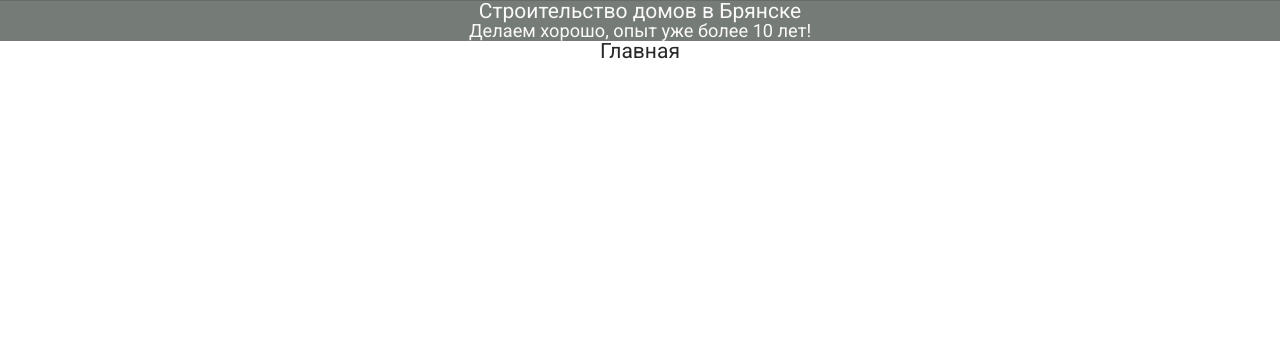
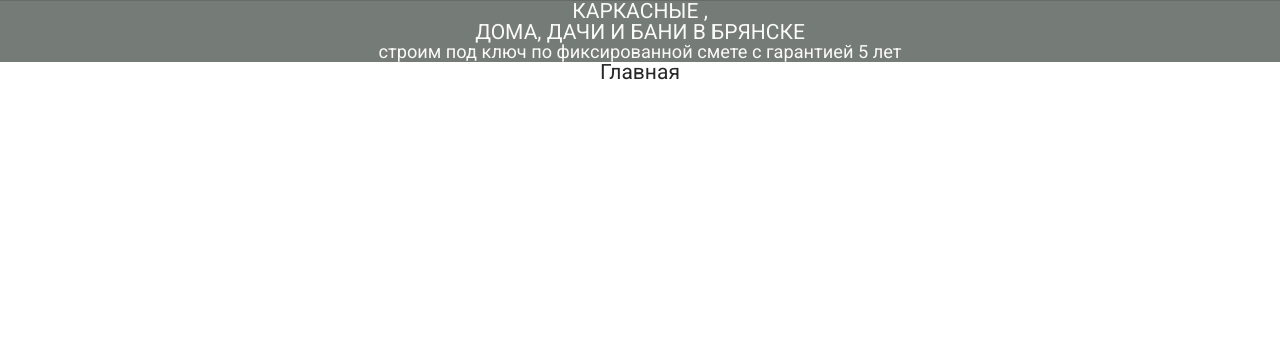
Before and after one commit to dm1annem/karkascentr-site, a Django app: template mysite/mainapp/templates/mainapp/home.html in a window 1280 px wide. Shown: the part 112-453 px from the top of the page. Run offline with Django 3.2, Linux system fonts and the light colour scheme; the template is opened without the code that fills it, so the values that code supplies are empty.

Commit message:
подкоррректировал заголовок

```diff
--- a/mysite/mainapp/templates/mainapp/home.html
+++ b/mysite/mainapp/templates/mainapp/home.html
@@ -4,8 +4,8 @@
 <div class="wrapper">
     <div class="full_scrin initial_scrin">
         <div class="conteiner">
-            <h1>Строительство домов в Брянске</h1>
-            <h3>Делаем хорошо, опыт уже более 10 лет!</h3>
+            <h1>КАРКАСНЫЕ ,<br> ДОМА, ДАЧИ И БАНИ В БРЯНСКЕ</h1>
+            <h3>строим под ключ по фиксированной смете с гарантией 5 лет</h3>
         </div>
 
     </div>
```
